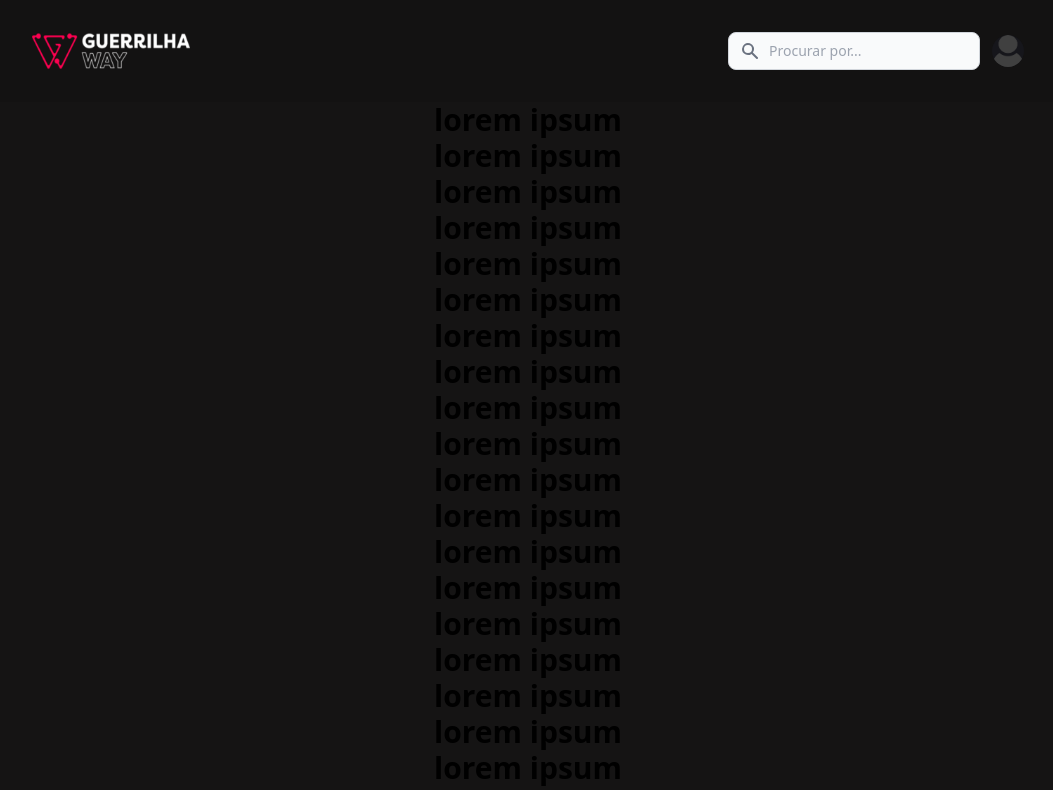
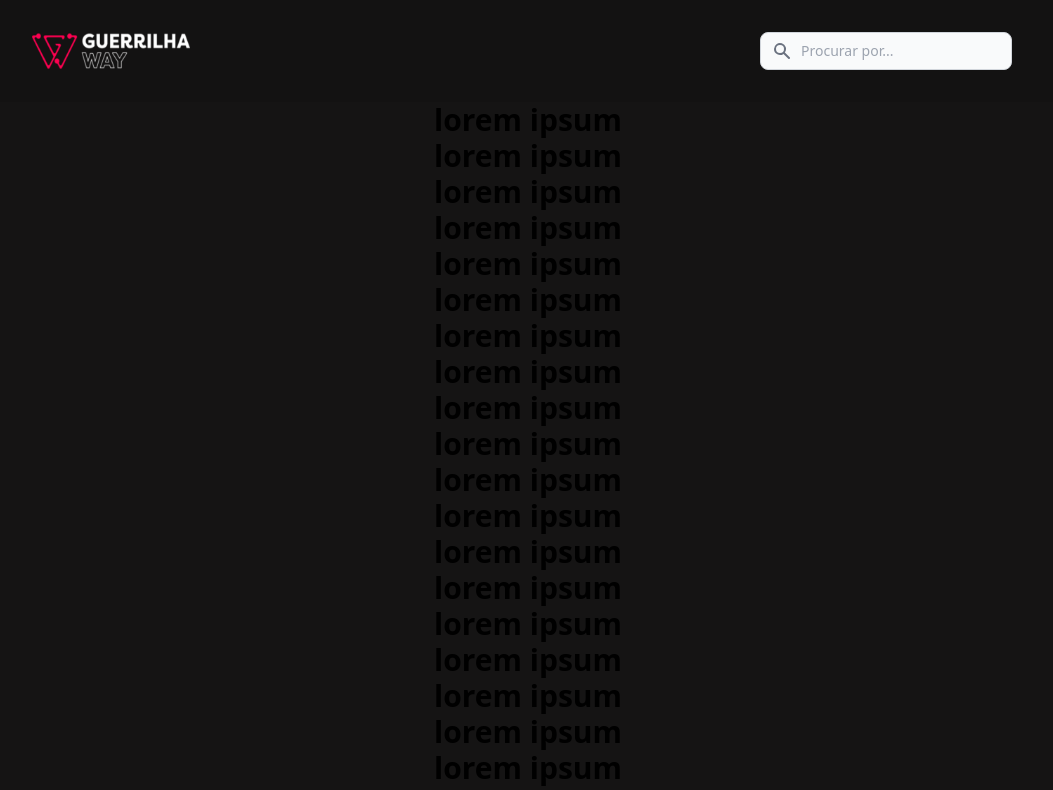
Before and after one commit to joaoalcdev/guerrilha-way, a Next.js app: page / in a window 1280 px wide. Shown: the top 790 px of the page, without its empty margins (112-1165 px from the left). Built offline with nearby package versions, Linux system fonts and the light colour scheme.

Commit message:
fix: fix Header Component

```diff
--- a/components/Header.tsx
+++ b/components/Header.tsx
@@ -8,7 +8,7 @@ export default function Header() {
           <a href="#" className="flex items-center">
             <Image src="/assets/gw-logo.png" width={158} height={38} className="mr-3 h-6 sm:h-9" alt="Guerrilha Way" />
           </a>
-          <div className="flex items-center md:order-2">
+          <div className="flex items-center">
             <div className="flex mr-3">
               <div className="hidden relative mr-3 md:mr-0 md:block">
                 <div className="flex absolute inset-y-0 left-0 items-center pl-3 pointer-events-none">
@@ -27,7 +27,7 @@ export default function Header() {
               {/* <img className="w-8 h-8 rounded-full" src="/docs/images/people/profile-picture-3.jpg" alt="" /> */}
               <div className="relative">
                 <div>
-                  <button
+                  {/* <button
                     type="button"
                     className="
                     duration-[0.2s]
@@ -51,7 +51,7 @@ export default function Header() {
                       <Image src="/assets/avatar.png" width={64} height={64} className="rounded-full" alt="Avatar" />
                     </div>
                     <span className="sr-only">Abrir menu de usuário</span>
-                  </button>
+                  </button> */}
                 </div>
               </div>
             </button>
```
